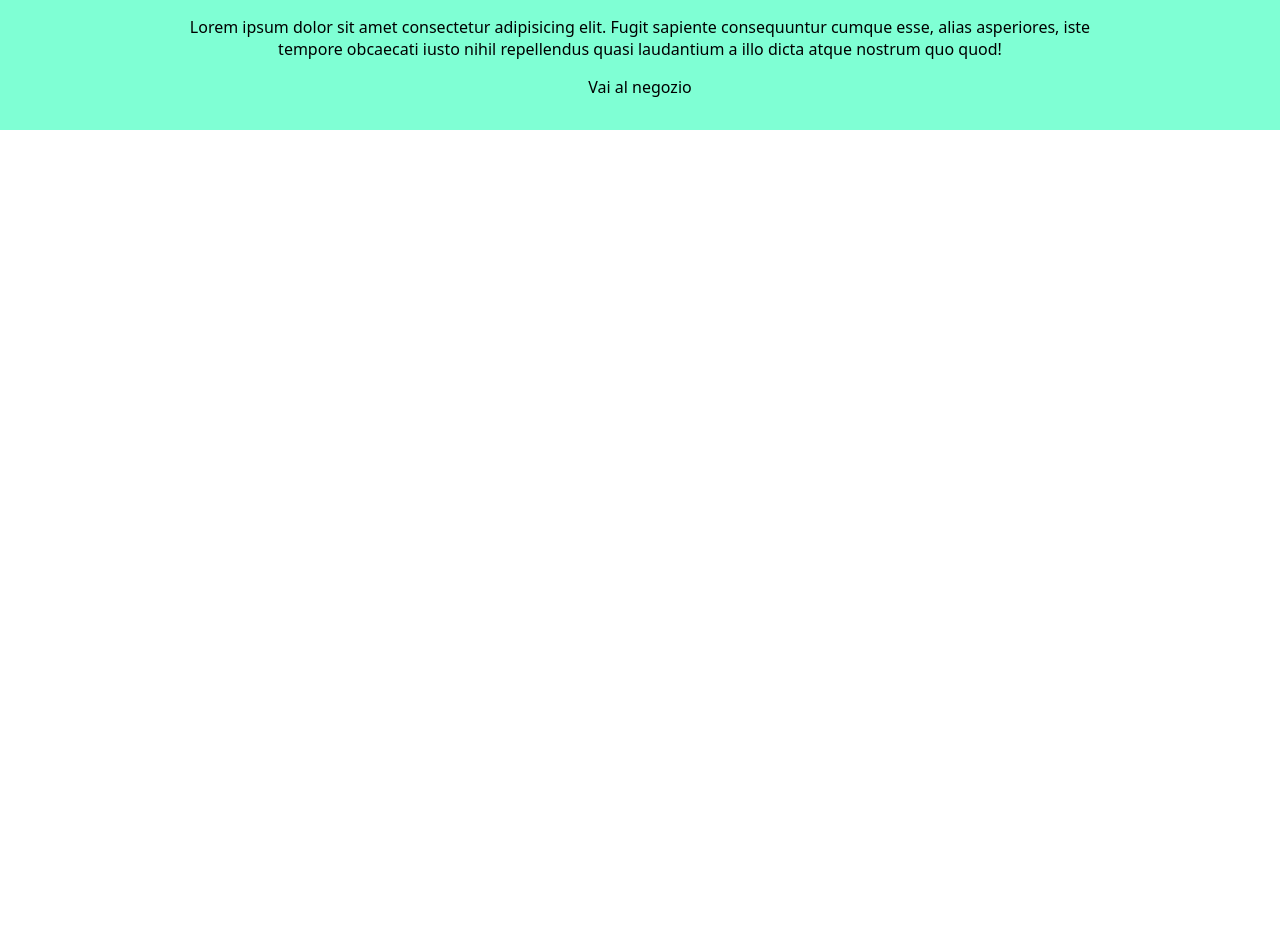
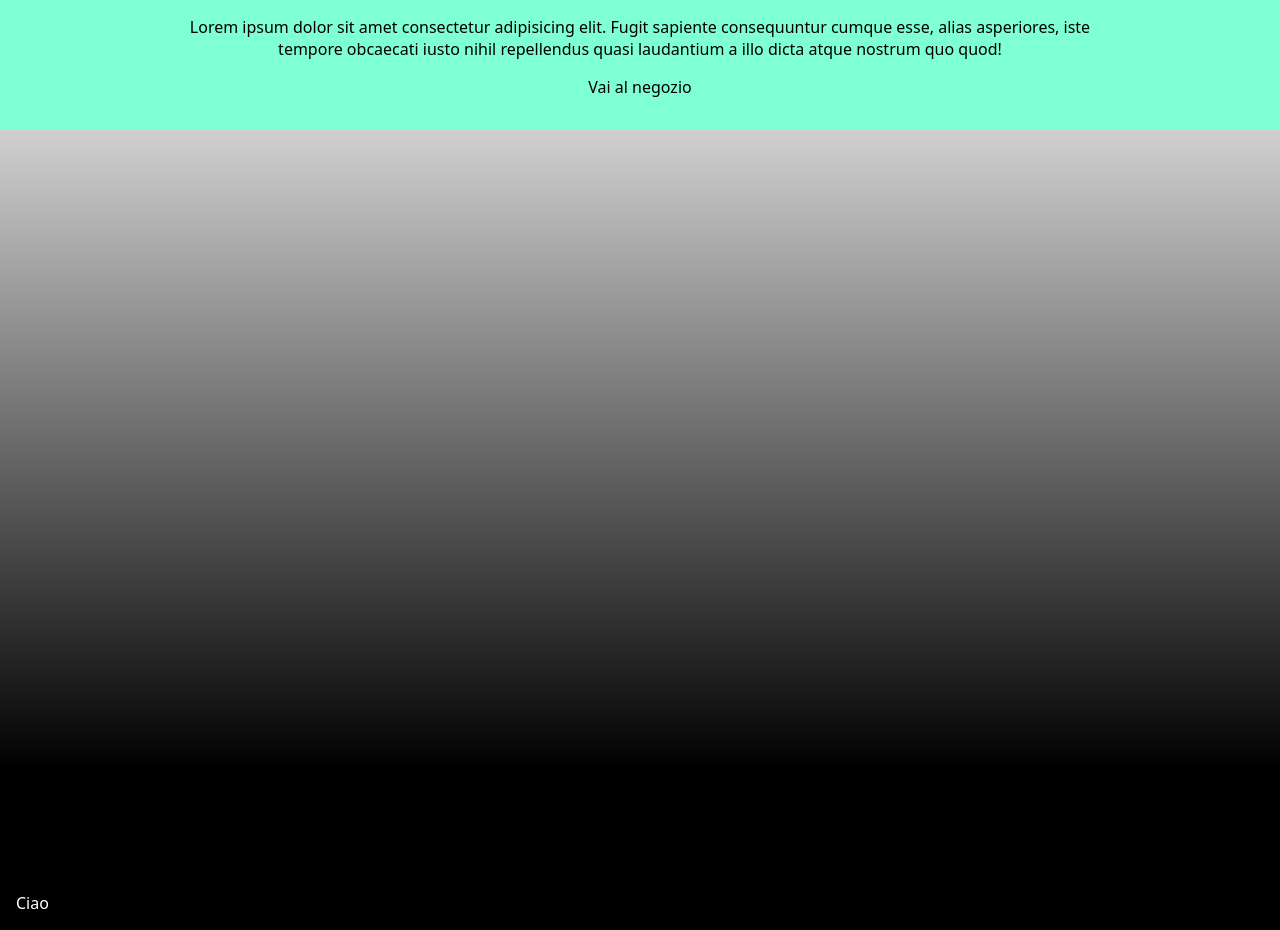
Before and after one commit to andrea-pugliatti/react-router, a React (Vite) app: page / in a window 1280 px wide. Shown: the part 140-1070 px from the top of the page. Before the commit the page ends 800 px from the top, so only its background shows below. Built offline with nearby package versions, Linux system fonts and the light colour scheme.

Commit message:
Add footer

```diff
--- /dev/null
+++ b/src/components/Footer.jsx
@@ -0,0 +1,7 @@
+export default function Footer() {
+	return (
+		<footer>
+			<div>Ciao</div>
+		</footer>
+	);
+}
--- a/src/index.css
+++ b/src/index.css
@@ -15,6 +15,19 @@ main {
 a {
 	text-decoration: none;
 	color: black;
+}
+
+footer {
+	height: 100vh;
+	background: linear-gradient(rgb(208, 208, 208), rgb(0, 0, 0) 80%);
+	display: flex;
+
+	div {
+		display: block;
+		color: white;
+		align-self: flex-end;
+		padding: 1rem;
+	}
 }
 
 .container {
--- a/src/layouts/DefaultLayout.jsx
+++ b/src/layouts/DefaultLayout.jsx
@@ -1,11 +1,13 @@
 import { Outlet } from "react-router-dom";
 import NavBar from "../components/NavBar";
+import Footer from "../components/Footer";
 
 export default function DefaultLayout() {
 	return (
 		<>
 			<NavBar></NavBar>
 			<Outlet />
+			<Footer />
 		</>
 	);
 }
```
